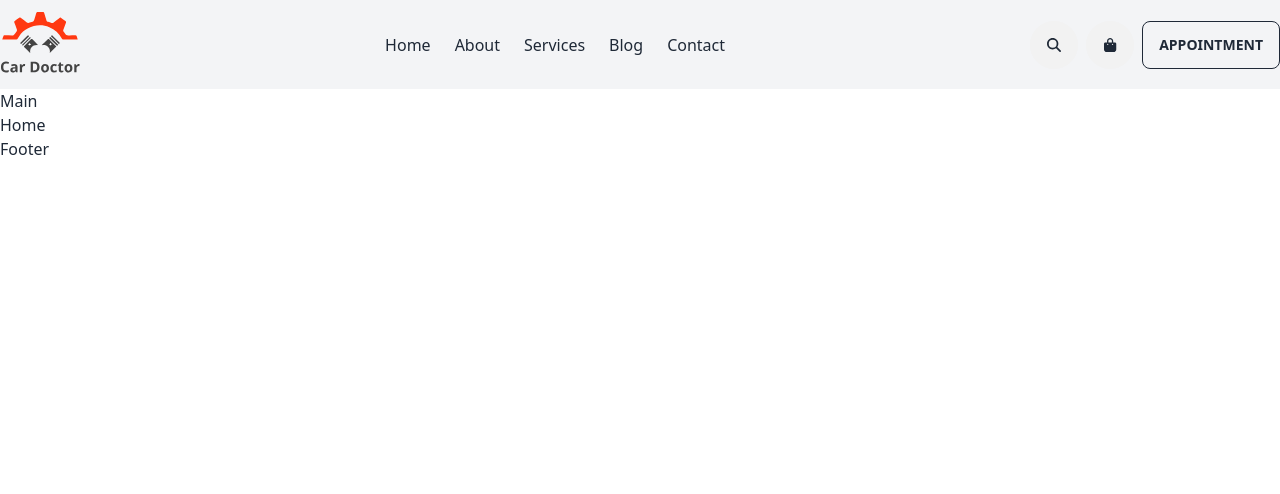
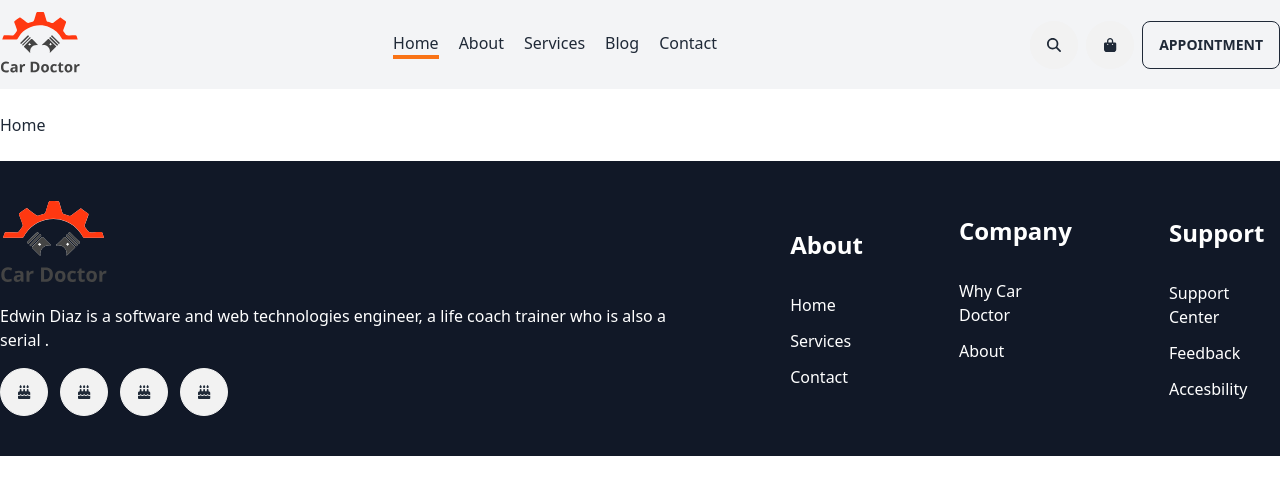
Before and after one commit to Amiodas/car-doctor-client, a React (Vite) app: page / in a window 1280 px wide. Shown: the top 494 px of the page. Built offline with nearby package versions, Linux system fonts and the light colour scheme.

Commit message:
#active link added, #firebase connected to client

```diff
--- a/package.json
+++ b/package.json
@@ -15,6 +15,7 @@
     "@fortawesome/free-solid-svg-icons": "^6.4.0",
     "@fortawesome/react-fontawesome": "^0.2.0",
     "babel-plugin-macros": "^3.1.0",
+    "firebase": "^9.23.0",
     "localforage": "^1.10.0",
     "match-sorter": "^6.3.1",
     "react": "^18.2.0",
--- a/src/Main/Main.jsx
+++ b/src/Main/Main.jsx
@@ -7,8 +7,9 @@ const Main = () => {
   return (
     <div>
       <Header />
-      <h3>Main</h3>
-      <Outlet />
+      <div className="container mx-auto my-6">
+        <Outlet />
+      </div>
       <Footer />
     </div>
   );
--- /dev/null
+++ b/src/components/ActiveLink/ActiveLink.jsx
@@ -0,0 +1,17 @@
+import React from "react";
+import { NavLink } from "react-router-dom";
+
+const ActiveLink = ({ to, children }) => {
+  return (
+    <NavLink
+      to={to}
+      className={({ isActive }) =>
+        isActive ? "border-b-4 border-orange-500" : ""
+      }
+    >
+      {children}
+    </NavLink>
+  );
+};
+
+export default ActiveLink;
--- a/src/components/Footer/Footer.jsx
+++ b/src/components/Footer/Footer.jsx
@@ -1,11 +1,58 @@
-import React from 'react';
+import { faCake } from "@fortawesome/free-solid-svg-icons";
+import { FontAwesomeIcon } from "@fortawesome/react-fontawesome";
+import React from "react";
 
 const Footer = () => {
-    return (
+  return (
+    <div className="bg-gray-900 text-white py-10">
+      <div className="container mx-auto flex justify-between items-center gap-24">
+        <div className="">
+          <img src="/logo.svg" alt="" />
+          <p className="my-4">
+            Edwin Diaz is a software and web technologies engineer, a life coach
+            trainer who is also a serial .
+          </p>
+          <div className="flex gap-3">
+            <button className="btn btn-circle">
+              <FontAwesomeIcon icon={faCake} />
+            </button>
+            <button className="btn btn-circle">
+              <FontAwesomeIcon icon={faCake} />
+            </button>
+            <button className="btn btn-circle">
+              <FontAwesomeIcon icon={faCake} />
+            </button>
+            <button className="btn btn-circle">
+              <FontAwesomeIcon icon={faCake} />
+            </button>
+          </div>
+        </div>
         <div>
-            Footer
+          <h3 className="text-2xl font-bold mb-8">About</h3>
+          <ul className="space-y-3">
+            <li>Home</li>
+            <li>Services</li>
+            <li>Contact</li>
+          </ul>
         </div>
-    );
+        <div>
+          <h3 className="text-2xl font-bold mb-8">Company</h3>
+          <ul className="space-y-3 mb-10">
+            <li>Why Car Doctor</li>
+            <li>About</li>
+          </ul>
+        </div>
+        <div>
+          <h3 className="text-2xl font-bold mb-8">Support</h3>
+          <ul className="space-y-3">
+            <li>Support Center</li>
+            <li>Feedback</li>
+            <li>Accesbility</li>
+          </ul>
+        </div>
+      </div>
+    </div>
+  );
 };
 
 export default Footer;
--- a/src/components/Header/Header.jsx
+++ b/src/components/Header/Header.jsx
@@ -4,29 +4,20 @@ import {
 } from "@fortawesome/free-solid-svg-icons";
 import { FontAwesomeIcon } from "@fortawesome/react-fontawesome";
 import React from "react";
-import { Link } from "react-router-dom";
+import ActiveLink from "../ActiveLink/ActiveLink";
+
 
 const Header = () => {
   return (
     <div className="bg-gray-100">
       <div className="container mx-auto flex justify-between items-center">
         <img width="80px" className="py-3" src="/logo.svg" alt="" />
-        <div>
-          <Link to="/" className="mr-6">
-            Home
-          </Link>
-          <Link to="/about" className="mr-6">
-            About
-          </Link>
-          <Link to="/services" className="mr-6">
-            Services
-          </Link>
-          <Link to="/blog" className="mr-6">
-            Blog
-          </Link>
-          <Link to="/contact" className="">
-            Contact
-          </Link>
+        <div className="flex justify-center gap-5">
+          <ActiveLink to="/">Home</ActiveLink>
+          <ActiveLink to="/about">About</ActiveLink>
+          <ActiveLink to="/services">Services</ActiveLink>
+          <ActiveLink to="/blog">Blog</ActiveLink>
+          <ActiveLink to="/contact">Contact</ActiveLink>
         </div>
         <div className="flex items-center gap-2">
           <button className="btn btn-circle">
--- /dev/null
+++ b/src/firebase/firebase.config.js
@@ -0,0 +1,19 @@
+// Import the functions you need from the SDKs you need
+import { initializeApp } from "firebase/app";
+// TODO: Add SDKs for Firebase products that you want to use
+// https://firebase.google.com/docs/web/setup#available-libraries
+
+// Your web app's Firebase configuration
+const firebaseConfig = {
+  apiKey: import.meta.env.VITE_API_KEY,
+  authDomain: import.meta.env.VITE_AUTH_DOMAIN,
+  projectId: import.meta.env.VITE_PROJECT_ID,
+  storageBucket: import.meta.env.VITE_STORAGE_BUCKET,
+  messagingSenderId: import.meta.env.VITE_MESSAGING_SENDER_ID,
+  appId: import.meta.env.VITE_APP_ID,
+};
+
+// Initialize Firebase
+const app = initializeApp(firebaseConfig);
+
+export default app;
--- a/tailwind.config.js
+++ b/tailwind.config.js
@@ -1,14 +1,11 @@
 /** @type {import('tailwindcss').Config} */
 export default {
-  content: [
-    "./index.html",
-    "./src/**/*.{js,ts,jsx,tsx}",
-  ],
+  content: ["./index.html", "./src/**/*.{js,ts,jsx,tsx}"],
   theme: {
     extend: {},
   },
   plugins: [require("daisyui")],
   daisyui: {
-    themes: ['light'],
+    themes: ["light"],
   },
-}
+};
```
Also changed, not shown: .eslintrc.cjs, 1 other file (tests, documents, lock files or other folders).
